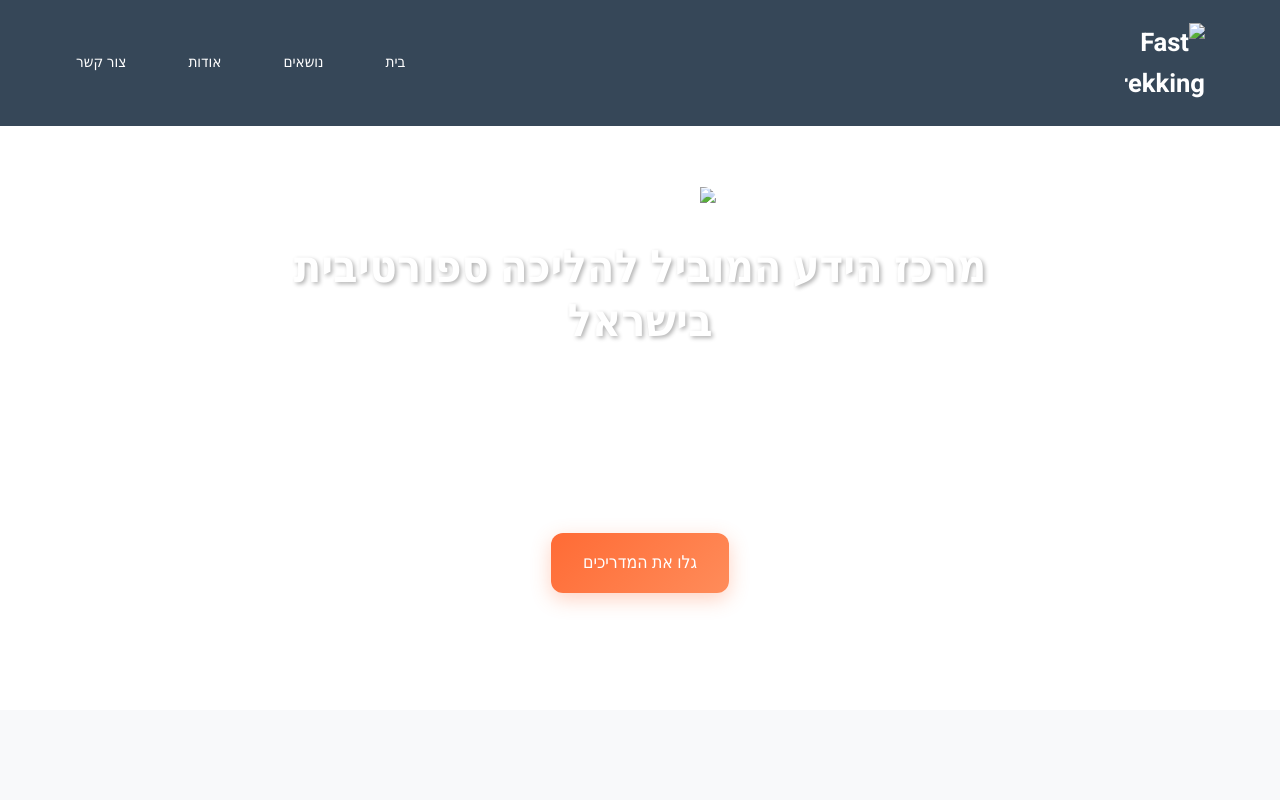
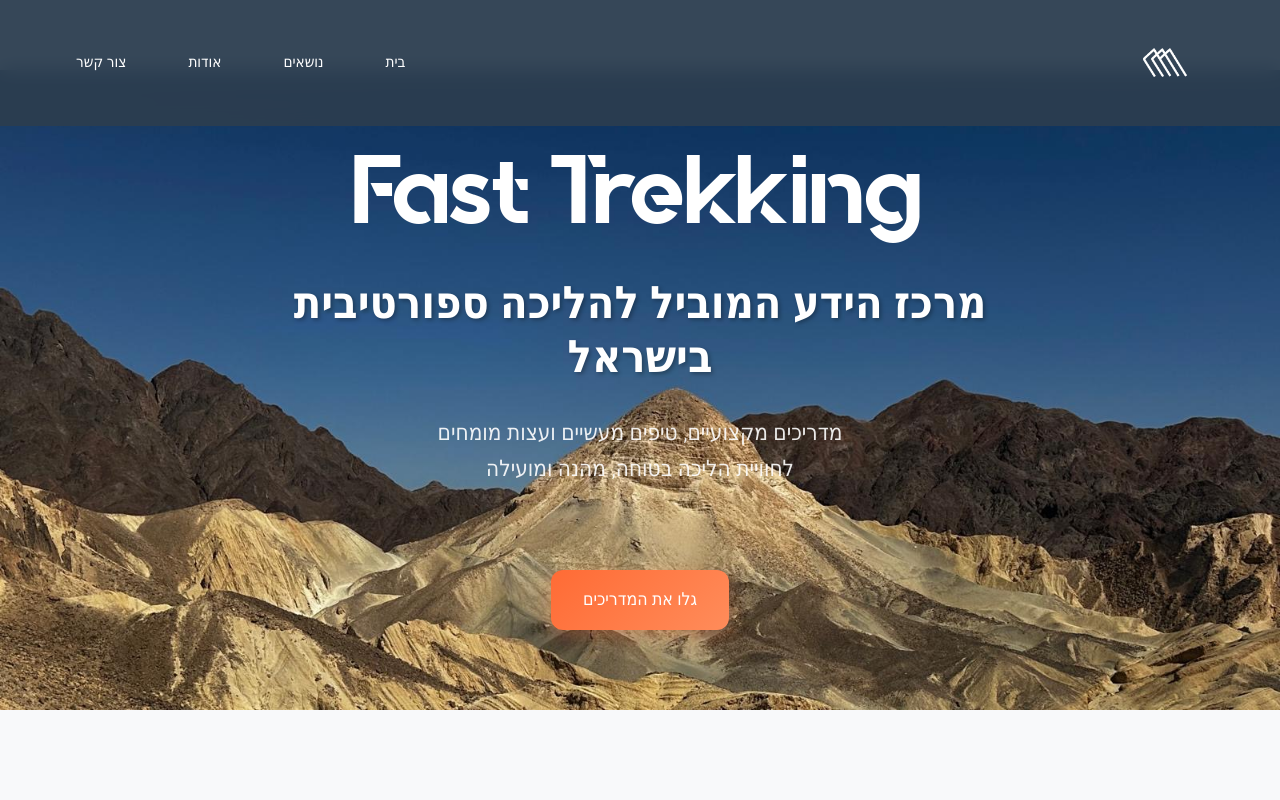
Before and after one commit to Fasttrekking/fasttrekking, a plain HTML site: page index.html in a window 1280 px wide. Shown: the top 800 px of the page. Drawn offline with Linux system fonts and the light colour scheme.

Commit message:
Update index.html

```diff
--- a/index.html
+++ b/index.html
@@ -15,7 +15,7 @@
     <nav class="navigation">
         <div class="nav-container">
             <a href="#home" class="logo">
-                <img src="images/Small Logo.png" alt="Fast Trekking Logo" class="logo-image">
+                <img src="Small Logo.png" alt="Fast Trekking Logo" class="logo-image">
             </a>
             <ul class="nav-links" id="navLinks">
                 <li><a href="#home">בית</a></li>
@@ -28,10 +28,10 @@
     </nav>
 
     <!-- כותרת ראשית -->
-    <header class="header" id="home" style="background-image: url('images/desert.jpg');background-size: cover;">
+    <header class="header" id="home" style="background-image: url('desert.jpg');background-size: cover;">
         <div class="hero-content">
             <!-- הלוגו בצבעי המקור -->
-            <img src="images/Fasttrekking Logo.png" alt="Fast Trekking Logo" class="hero-image">
+            <img src="Fasttrekking Logo.png" alt="Fast Trekking Logo" class="hero-image">
 
             <!-- כותרת ראשית מודגשת -->
             <h1 class="hero-main-title">מרכז הידע המוביל להליכה ספורטיבית בישראל</h1>
@@ -131,7 +131,7 @@
                     </div>
                 </div>
 
-                <div class="about-image" style="background-image: url('images/team-photo.jpeg');background-size: cover;">
+                <div class="about-image" style="background-image: url('team-photo.jpeg');background-size: cover;">
                     <div style="text-align: center; padding: 40px; opacity: 0.7;">
                         <h4 style="margin-bottom: 15px;">
 
```
